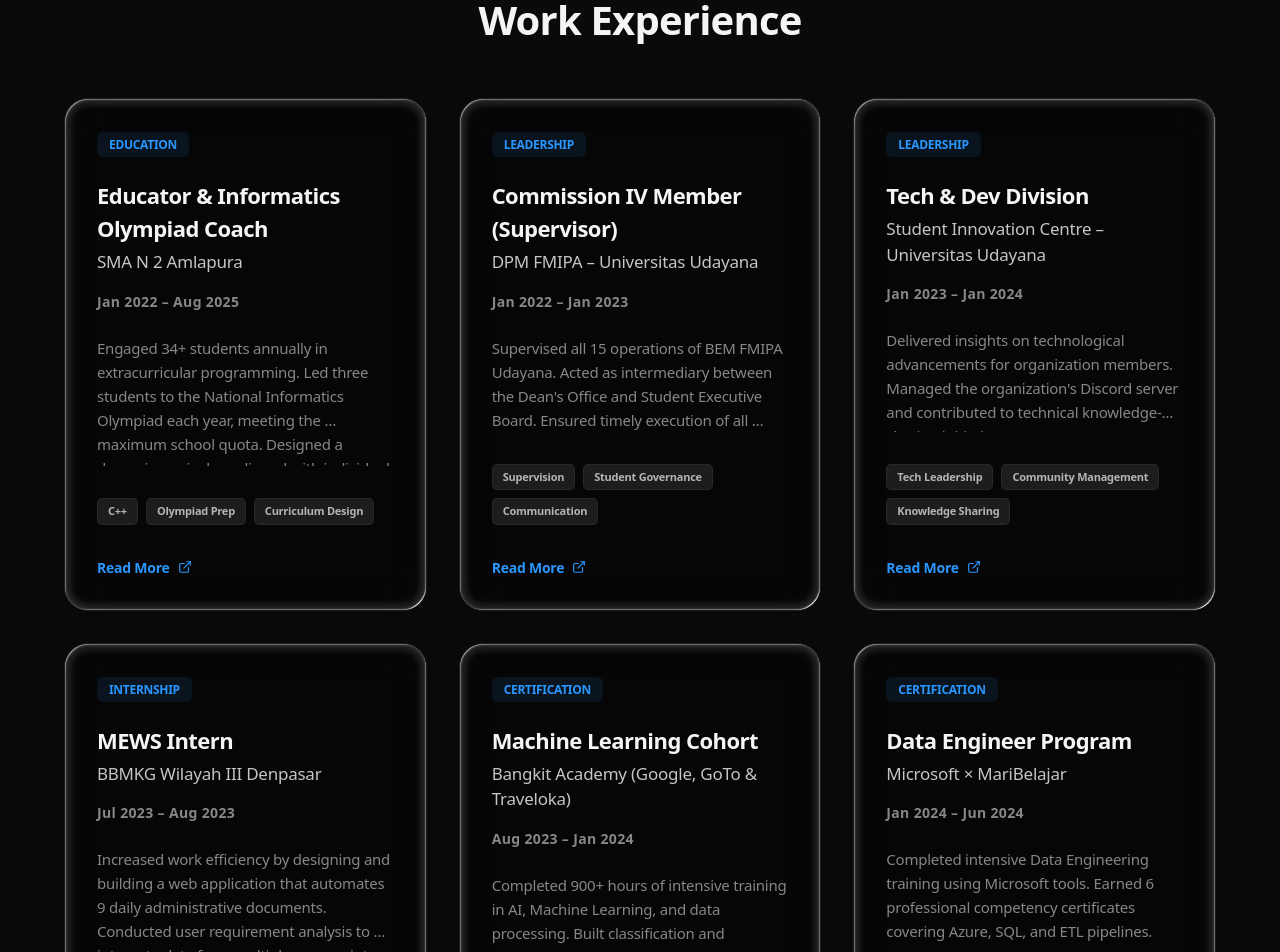
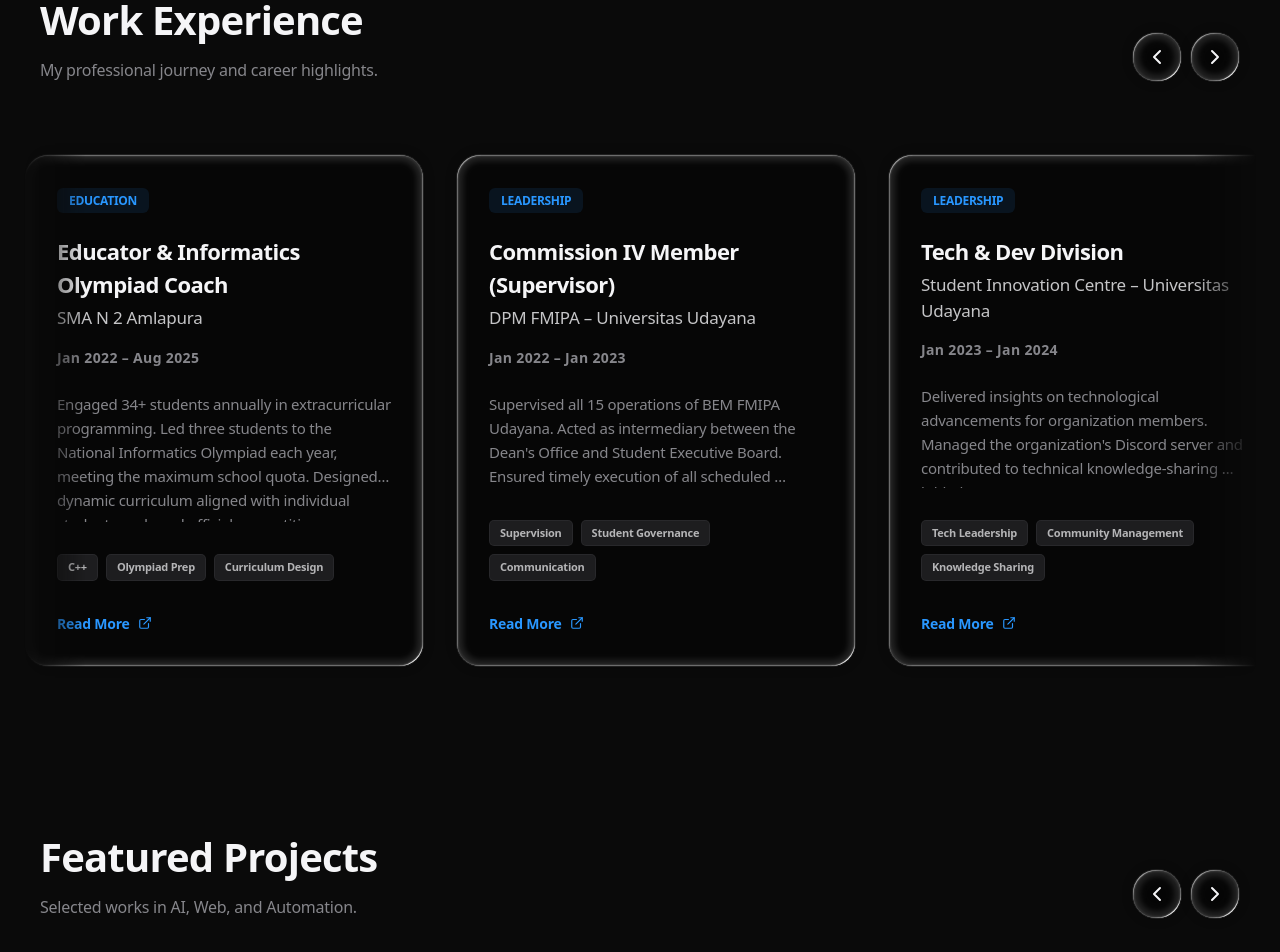
Before and after one commit to LvnnnX/Portfolio-Web-2, a React (Vite) app: page / in a window 1280 px wide. Shown: the part 1640-2592 px from the top of the page. Built offline with nearby package versions, Linux system fonts and the light colour scheme.

Commit message:
feat: refactor experience and projects into sliders

```diff
--- a/experience.json
+++ b/experience.json
@@ -140,7 +140,7 @@
       "emoji": "🎓",
       "title": "Smandapura Exam App",
       "role": "Full Stack Developer",
-      "period": "2024",
+      "period": "2026",
       "category": "Web Application",
       "description": [
         "Platform ujian online modern dengan sistem Zero-Trust Security (ANTI-HACK). Menampilkan fitur JIT Question Fetching, enkripsi AES-256 pada LocalStorage, dan Survival Mode dengan sistem 3-Nyawa.",
@@ -157,6 +157,27 @@
     },
     {
       "id": 2,
+      "emoji": "🤖",
+      "title": "MCP Chatbot — Inventory Assistant",
+      "role": "Lead AI Developer",
+      "period": "2026",
+      "category": "AI & Automation",
+      "description": [
+        "Chatbot AI percakapan yang memungkinkan pengguna menjelajahi inventaris dan melakukan pemesanan menggunakan bahasa alami (Natural Language).",
+        "Menggunakan arsitektur Model Context Protocol (MCP) dengan dua server independen: satu untuk pembacaan database SQLite dan satu untuk penulisan pesanan ke sistem file.",
+        "Ditenagai oleh Google Gemini untuk orkestrasi AI yang sadar konteks, mendukung percakapan multi-turn, dan integrasi backend Node.js + Express dengan frontend Expo Web."
+      ],
+      "techStack": [
+        "Node.js",
+        "Express",
+        "Google Gemini",
+        "MCP SDK",
+        "SQLite",
+        "Expo"
+      ]
+    },
+    {
+      "id": 3,
       "emoji": "🦼",
       "title": "Voice-Controlled Electric Wheelchair",
       "role": "Team Leader – Machine Learning",
@@ -176,7 +197,7 @@
       ]
     },
     {
-      "id": 3,
+      "id": 4,
       "emoji": "🍎",
       "title": "Fruit Ninja Automation Bot",
       "role": "ML Engineer – Solo Developer",
@@ -196,7 +217,7 @@
       ]
     },
     {
-      "id": 4,
+      "id": 5,
       "emoji": "📄",
       "title": "Document Automation Web System",
       "role": "Full Stack Developer – Intern",
@@ -216,7 +237,7 @@
       ]
     },
     {
-      "id": 5,
+      "id": 6,
       "emoji": "🎓",
       "title": "National Informatics Olympiad Coaching",
       "role": "Educator & Coach",
--- a/src/components/ui/Experience.tsx
+++ b/src/components/ui/Experience.tsx
@@ -16,7 +16,18 @@ interface ExperienceData {
 export default function Experience() {
   const [selectedExp, setSelectedExp] = useState<ExperienceData | null>(null);
   const galleryRef = useRef<HTMLDivElement>(null);
+  const scrollRef = useRef<HTMLDivElement>(null);
   const experiences = data.experiences as ExperienceData[];
+
+  const scroll = (direction: "left" | "right") => {
+    if (scrollRef.current) {
+      const scrollAmount = 400;
+      scrollRef.current.scrollBy({
+        left: direction === "left" ? -scrollAmount : scrollAmount,
+        behavior: "smooth",
+      });
+    }
+  };
 
   const scrollGallery = (direction: "left" | "right") => {
     if (galleryRef.current) {
@@ -30,13 +41,36 @@ export default function Experience() {
 
   return (
     <div id="experience" className="py-16 px-6 relative">
-      <div className="max-w-6xl mx-auto">
-        <h2 className="text-[40px] font-semibold tracking-[-0.02em] mb-12 text-foreground text-center">Work Experience</h2>
-        <div className="grid gap-8 md:grid-cols-2 lg:grid-cols-3">
+      <div className="max-w-7xl mx-auto">
+        <div className="flex items-end justify-between mb-12 px-4">
+          <div>
+            <h2 className="text-[40px] font-semibold tracking-[-0.02em] text-foreground">Work Experience</h2>
+            <p className="text-muted-foreground mt-2 font-medium">My professional journey and career highlights.</p>
+          </div>
+          <div className="flex gap-2">
+            <button
+              onClick={() => scroll("left")}
+              className="p-3 rounded-full liquid-glass hover:bg-primary/10 transition-colors"
+            >
+              <ChevronLeft />
+            </button>
+            <button
+              onClick={() => scroll("right")}
+              className="p-3 rounded-full liquid-glass hover:bg-primary/10 transition-colors"
+            >
+              <ChevronRight />
+            </button>
+          </div>
+        </div>
+
+        <div
+          ref={scrollRef}
+          className="flex overflow-x-auto gap-8 pt-6 pb-8 px-4 snap-x snap-mandatory scroll-smooth [&::-webkit-scrollbar]:hidden [-ms-overflow-style:none] [scrollbar-width:none] [mask-image:linear-gradient(to_right,transparent,black_5%,black_95%,transparent)]"
+        >
           {experiences.map((exp) => (
             <div
               key={exp.id}
-              className="flex flex-col liquid-glass p-8 transition-all duration-500 hover:-translate-y-2 hover:shadow-2xl cursor-pointer group"
+              className="min-w-[300px] md:min-w-[400px] flex flex-col liquid-glass p-8 transition-all duration-500 hover:-translate-y-2 hover:shadow-2xl cursor-pointer group snap-start"
               onClick={() => setSelectedExp(exp)}
             >
               <div className="mb-6">
@@ -55,12 +89,10 @@ export default function Experience() {
                 {exp.period}
               </p>
 
-              {/* Description - truncated in view */}
               <p className="text-[15px] leading-[1.6] text-muted-foreground mb-8 flex-grow line-clamp-4 whitespace-pre-wrap">
                 {exp.description}
               </p>
 
-              {/* Skills - Limited in card view */}
               <div className="flex flex-wrap gap-2 mt-auto">
                 {exp.skills.slice(0, 3).map((skill: string) => (
                   <span key={skill} className="bg-muted text-foreground/70 px-2.5 py-1 rounded-[5px] text-[11px] font-semibold border border-border/30">
@@ -69,7 +101,6 @@ export default function Experience() {
                 ))}
               </div>
 
-              {/* Added Read More button */}
               <div className="mt-8 text-primary font-bold text-[14px] flex items-center gap-2 group-hover:translate-x-1 transition-transform">
                 Read More <ExternalLink size={14} />
               </div>
--- a/src/components/ui/Projects.tsx
+++ b/src/components/ui/Projects.tsx
@@ -1,7 +1,6 @@
-import { useState } from "react";
-import { X, ExternalLink } from "lucide-react";
+import { useState, useRef } from "react";
+import { X, ExternalLink, ChevronLeft, ChevronRight } from "lucide-react";
 import data from "../../../experience.json";
-
 
 interface Project {
   id: number;
@@ -16,18 +15,51 @@ interface Project {
 
 export default function Projects() {
   const [selectedProject, setSelectedProject] = useState<Project | null>(null);
+  const scrollRef = useRef<HTMLDivElement>(null);
   const projects = data.projects as Project[];
+
+  const scroll = (direction: "left" | "right") => {
+    if (scrollRef.current) {
+      const scrollAmount = 400;
+      scrollRef.current.scrollBy({
+        left: direction === "left" ? -scrollAmount : scrollAmount,
+        behavior: "smooth",
+      });
+    }
+  };
 
   return (
     <div id="projects" className="py-16 px-6 relative">
-      <div className="max-w-6xl mx-auto">
-        <h2 className="text-[40px] font-semibold tracking-[-0.02em] mb-12 text-foreground text-center">Featured Projects</h2>
+      <div className="max-w-7xl mx-auto">
+        <div className="flex items-end justify-between mb-12 px-4">
+          <div>
+            <h2 className="text-[40px] font-semibold tracking-[-0.02em] text-foreground">Featured Projects</h2>
+            <p className="text-muted-foreground mt-2 font-medium">Selected works in AI, Web, and Automation.</p>
+          </div>
+          <div className="flex gap-2">
+            <button
+              onClick={() => scroll("left")}
+              className="p-3 rounded-full liquid-glass hover:bg-primary/10 transition-colors"
+            >
+              <ChevronLeft />
+            </button>
+            <button
+              onClick={() => scroll("right")}
+              className="p-3 rounded-full liquid-glass hover:bg-primary/10 transition-colors"
+            >
+              <ChevronRight />
+            </button>
+          </div>
+        </div>
 
-        <div className="grid gap-8 md:grid-cols-2 lg:grid-cols-3">
+        <div
+          ref={scrollRef}
+          className="flex overflow-x-auto gap-8 pt-6 pb-8 px-4 snap-x snap-mandatory scroll-smooth [&::-webkit-scrollbar]:hidden [-ms-overflow-style:none] [scrollbar-width:none] [mask-image:linear-gradient(to_right,transparent,black_5%,black_95%,transparent)]"
+        >
           {projects.map((project) => (
             <div
               key={project.id}
-              className="flex flex-col liquid-glass p-8 transition-all duration-500 hover:-translate-y-2 hover:shadow-2xl cursor-pointer group"
+              className="min-w-[300px] md:min-w-[400px] flex flex-col liquid-glass p-8 transition-all duration-500 hover:-translate-y-2 hover:shadow-2xl cursor-pointer group snap-start"
               onClick={() => setSelectedProject(project)}
             >
               <div className="text-[40px] mb-6 transform transition-transform group-hover:scale-110 duration-300">
--- a/src/components/ui/Skills.tsx
+++ b/src/components/ui/Skills.tsx
@@ -1,13 +1,14 @@
 const SKILLS = [
-  { name: "Python", level: 95 },
-  { name: "Machine Learning / Deep Learning", level: 90 },
-  { name: "C++", level: 85 },
-  { name: "JavaScript / TypeScript", level: 80 },
-  { name: "Computer Vision (YOLOv8, OpenCV)", level: 80 },
-  { name: "Speech Recognition & Audio Processing", level: 80 },
-  { name: "LLM Protocols (MCP, RAG)", level: 75 },
-  { name: "Data Engineering (SQL, ETL, Azure)", level: 75 },
-  { name: "Web Frameworks (Flask, Next.js, Vite)", level: 70 },
+  { name: "Python & AI Ecosystem", level: 95 },
+  { name: "Next.js & React Development", level: 90 },
+  { name: "ML / Deep Learning (TensorFlow)", level: 90 },
+  { name: "Data Engineering (SQL, Azure)", level: 85 },
+  { name: "C++ & Competitive Programming", level: 85 },
+  { name: "Data Visualization (Seaborn, Plotly)", level: 85 },
+  { name: "Computer Vision (YOLOv8)", level: 80 },
+  { name: "Speech Recognition & Audio", level: 80 },
+  { name: "Advanced AI (MCP, RAG, Gemini)", level: 80 },
+  { name: "Version Control (GitHub / DevOps)", level: 90 },
 ];
 
 const ACHIEVEMENTS = [
@@ -52,12 +53,14 @@ const ACHIEVEMENTS = [
 export default function Skills() {
   return (
     <div id="skills" className="py-16 px-6">
-      <div className="max-w-4xl mx-auto">
+      <div className="max-w-6xl mx-auto">
         <h2 className="text-[40px] font-semibold tracking-[-0.02em] mb-16 text-foreground">Skills & Achievements</h2>
 
         <div className="mb-24">
-          <h3 className="text-[24px] font-semibold tracking-tight mb-8 text-foreground">Technical Skills</h3>
-          <div className="space-y-8 max-w-2xl p-10 liquid-glass">
+          <h3 className="text-[24px] font-semibold tracking-tight mb-10 text-foreground flex items-center gap-4">
+            Technical Skills <span className="h-[2px] flex-grow bg-foreground/5" />
+          </h3>
+          <div className="grid md:grid-cols-2 gap-x-16 gap-y-10 liquid-glass p-10 md:p-16">
             {SKILLS.map((skill) => (
               <div key={skill.name}>
                 <div className="flex justify-between mb-3">
```
